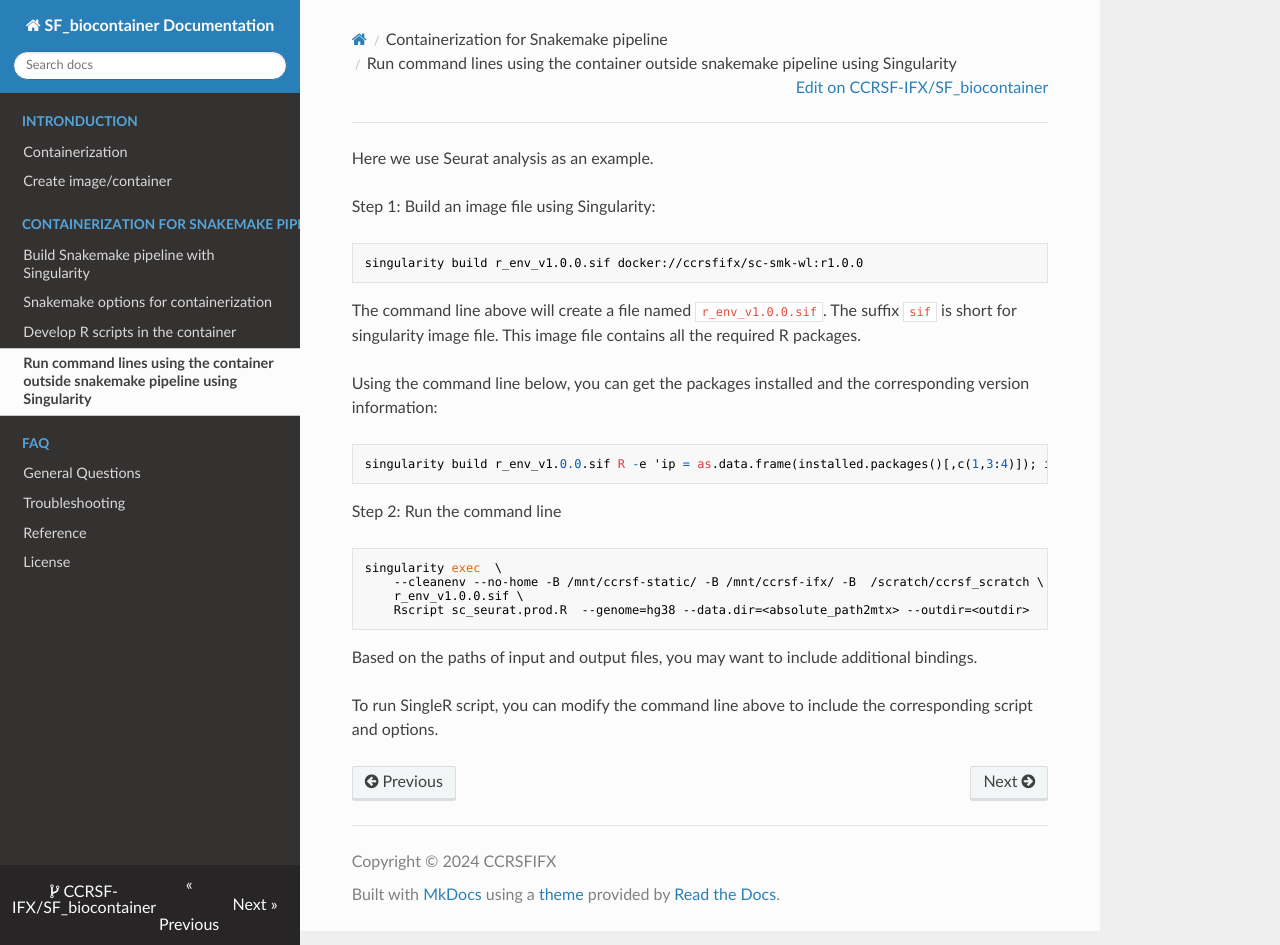
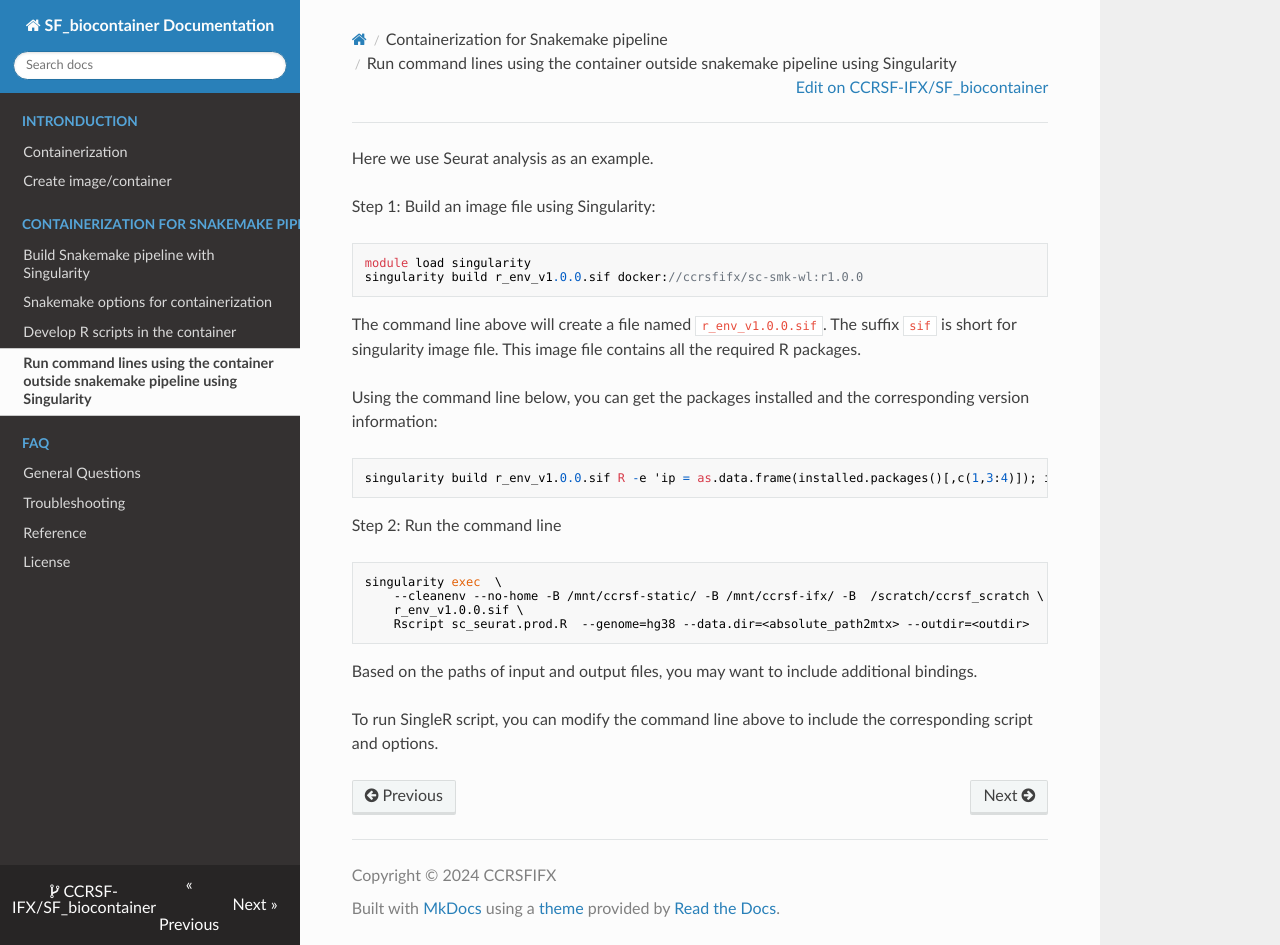
Before and after one commit to CCRSF-IFX/SF_biocontainer, an MkDocs documentation site: the page built from docs/exec_cmd_sif.md, in a window 1280 px wide and 945 px high. Built offline with MkDocs 1.6.1, drawn with Linux system fonts in a browser that asks for light colours; nearby versions of some CDN libraries.

Commit message:
Update note with module load singularity

````diff
--- a/docs/exec_cmd_sif.md
+++ b/docs/exec_cmd_sif.md
@@ -4,6 +4,7 @@ Here we use Seurat analysis as an example.
 Step 1: Build an image file using Singularity:
 
 ```
+module load singularity
 singularity build r_env_v1.0.0.sif docker://ccrsfifx/sc-smk-wl:r1.0.0
 ```
 
````
